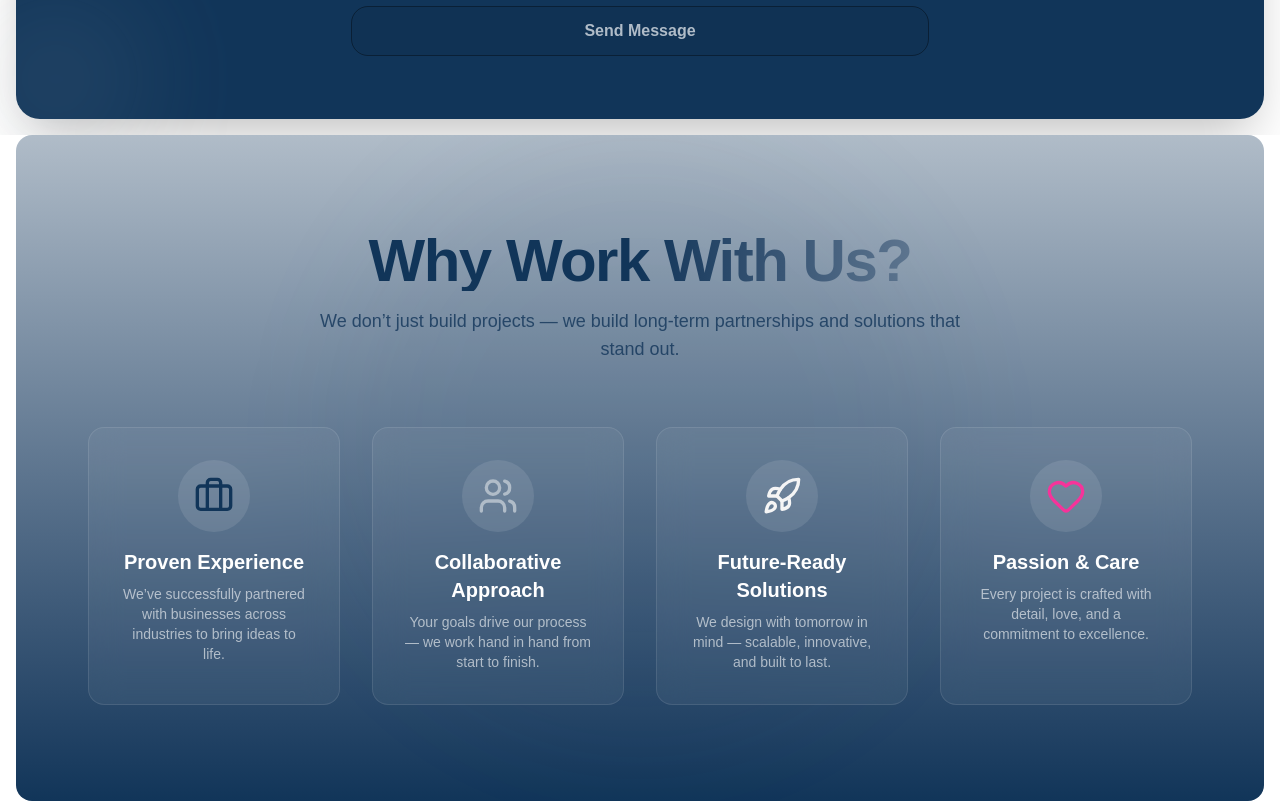
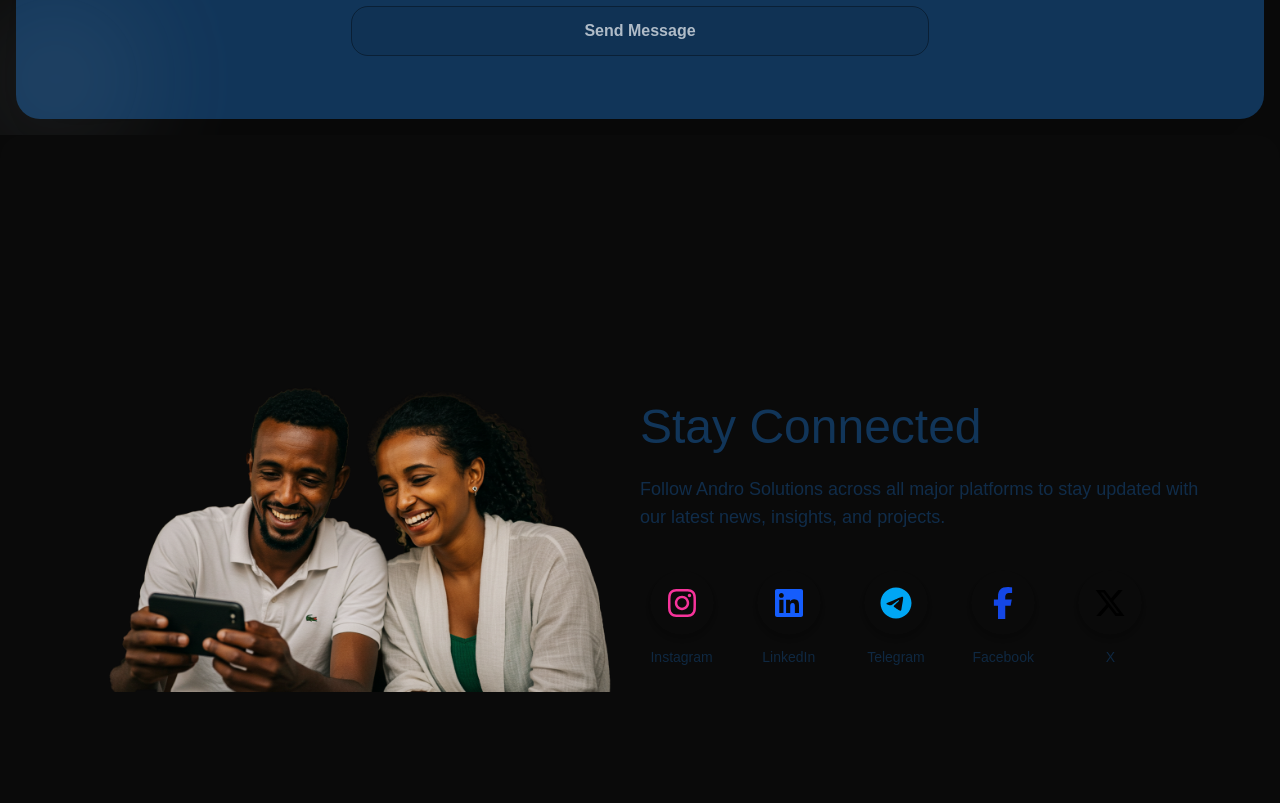
Before and after one commit to AndroSolutionsPersonal/Andro-Website, a Next.js app: page /contact in a window 1280 px wide. Shown: the part 1000-1803 px from the top of the page. Built offline with nearby package versions, Linux system fonts and the light colour scheme.

Commit message:
Initial follow us build

```diff
--- a/components/FollowUs.jsx
+++ b/components/FollowUs.jsx
@@ -8,7 +8,7 @@ import {
     FaTelegram,
     FaFacebookF,
     FaXTwitter, // For X (Twitter)
-    FaTwitter,  // Fallback in case FaXTwitter doesn't render
+    FaTwitter,  // Fallback
 } from "react-icons/fa6";
 
 import SocialImg from "@/assets/FollowUs.png"; // transparent illustration
@@ -37,7 +37,7 @@ const socials = [
     {
         name: "X",
         icon: (
-            <FaXTwitter className="w-8 h-8 text-white" /> || (
+            <FaXTwitter className="w-8 h-8 text-black" /> || (
                 <FaTwitter className="w-8 h-8 text-white" />
             )
         ),
@@ -49,9 +49,10 @@ export default function FollowUsSection() {
     return (
         <section
             id="follow-us"
-            className="relative w-full min-h-screen flex items-center justify-center px-6 lg:px-12 py-12"
+            className="relative h-screen w-screen flex items-center justify-center bg-foreground"
         >
-            <div className="w-full max-w-7xl bg-[#113559] rounded-3xl shadow-2xl p-10 lg:p-16 flex flex-col lg:flex-row items-center">
+            {/* Parent box filling the screen but with padding + rounded edges */}
+            <div className="h-full w-full rounded-3xl shadow-2xl p-10 lg:p-16 flex flex-col lg:flex-row items-center justify-between">
                 {/* Left illustration */}
                 <div className="w-full lg:w-1/2 flex justify-center items-end mb-12 lg:mb-0">
                     <motion.div
@@ -64,20 +65,20 @@ export default function FollowUsSection() {
                         <Image
                             src={SocialImg}
                             alt="Socials Illustration"
-                            className="object-contain max-h-[500px] lg:max-h-[800px] w-auto"
+                            className="object-contain max-h-[500px] md:max-h-[800px] w-auto"
                             priority
                         />
                     </motion.div>
                 </div>
 
                 {/* Right content */}
-                <div className="w-full lg:w-1/2 text-center lg:text-left">
+                <div className="w-full lg:w-1/2 text-center lg:text-left text-white">
                     <motion.h2
                         initial={{ opacity: 0, y: 20 }}
                         whileInView={{ opacity: 1, y: 0 }}
                         transition={{ duration: 0.6 }}
                         viewport={{ once: true }}
-                        className="text-3xl sm:text-4xl lg:text-5xl font-gilmer text-[#B0BCC8] mb-6"
+                        className="text-3xl sm:text-4xl lg:text-5xl font-gilmer text-primary mb-6"
                     >
                         Stay Connected
                     </motion.h2>
@@ -87,7 +88,7 @@ export default function FollowUsSection() {
                         whileInView={{ opacity: 1, y: 0 }}
                         transition={{ duration: 0.6, delay: 0.2 }}
                         viewport={{ once: true }}
-                        className="text-base sm:text-lg max-w-xl font-montserrat mb-10"
+                        className="text-base sm:text-lg max-w-xl font-montserrat mb-10 text-primary/80"
                     >
                         Follow Andro Solutions across all major platforms to stay updated
                         with our latest news, insights, and projects.
@@ -107,10 +108,10 @@ export default function FollowUsSection() {
                                 viewport={{ once: true }}
                                 className="flex flex-col items-center group"
                             >
-                                <div className="bg-secondary rounded-full p-4 shadow-md flex items-center justify-center group-hover:scale-110 transition-transform duration-200">
+                                <div className=" rounded-full p-4 shadow-md flex items-center justify-center group-hover:scale-110 transition-transform duration-200">
                                     {social.icon}
                                 </div>
-                                <p className="mt-3 text-sm font-montserrat text-white/90 group-hover:text-[#B0BCC8]">
+                                <p className="mt-3 text-sm font-montserrat text-primary/70 group-hover:text-primary">
                                     {social.name}
                                 </p>
                             </motion.a>
--- a/pages/contact/index.jsx
+++ b/pages/contact/index.jsx
@@ -70,21 +70,21 @@ const ContactPage = () => {
               whileInView="visible"
               viewport={{once: false, amount: 0.2}}
               variants={fadeUp(0.2)}
-              className="px-2 pb-2 md:px-4 md:pb-4 mt-[50vh] md:mt-[65vh] overflow-hidden"
+              className="px-2 pb-2 md:px-4 md:pb-4 mt-[50vh] md:mt-[65vh] overflow-hidden bg-foreground"
           >
               <ContactSection/>
           </motion.section>
 
           {/* Why Us Section */}
-          <motion.section
-              initial="hidden"
-              whileInView="visible"
-              viewport={{once: false, amount: 0.2}}
-              variants={fadeUp(0.05)}
-              className="px-2 pb-2 md:px-4 md:pb-4 overflow-hidden"
-          >
-              <WhyUs/>
-          </motion.section>
+          {/*<motion.section*/}
+          {/*    initial="hidden"*/}
+          {/*    whileInView="visible"*/}
+          {/*    viewport={{once: false, amount: 0.2}}*/}
+          {/*    variants={fadeUp(0.05)}*/}
+          {/*    className="px-2 pb-2 md:px-4 md:pb-4 overflow-hidden"*/}
+          {/*>*/}
+          {/*    <WhyUs/>*/}
+          {/*</motion.section>*/}
           <FollowUsSection />
       </main>
   );
```
